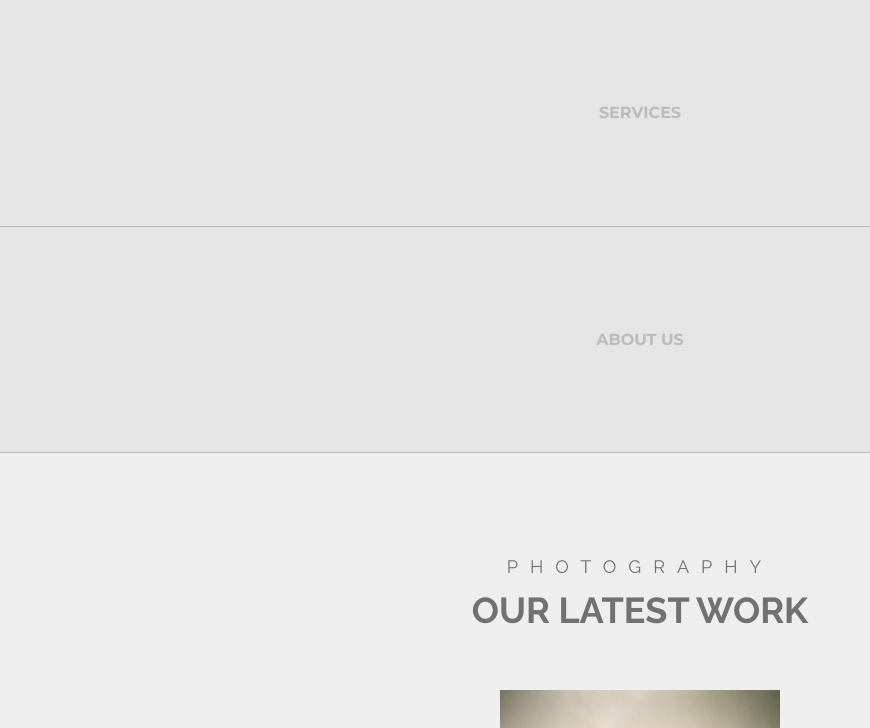
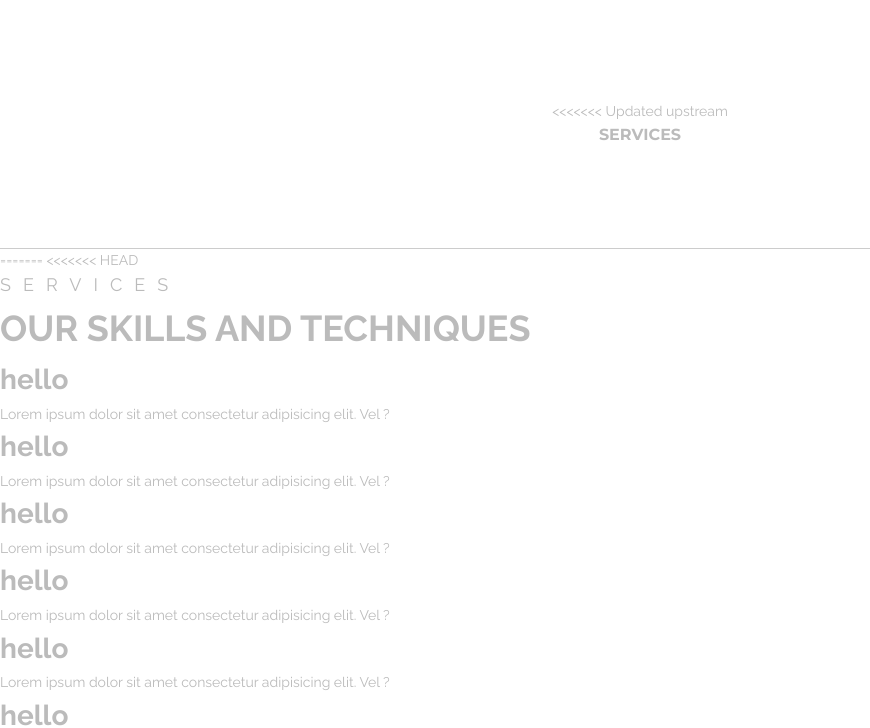
Before and after one commit to manikagnish/photography, a PHP site: page / in a window 1280 px wide. Shown: the part 800-1528 px from the top of the page, without its empty margins (0-870 px from the left). Run offline with PHP 8.4, Linux system fonts and the light colour scheme; some web fonts are replaced; grey boxes are pictures that could not be loaded.

Commit message:
about , service and footer added

```diff
--- a/css/main.css
+++ b/css/main.css
@@ -929,9 +929,110 @@ label {
   gap: 2rem;
 }
 
+.services {
+  display: block !important;
+  background-color: white !important;
+  text-align: center;
+}
+
+.services ul {
+  margin-top: 40px;
+  display: -webkit-box;
+  display: -ms-flexbox;
+  display: flex;
+  margin-left: 140px;
+  margin-right: 140px;
+}
+
+.services li {
+  list-style: none;
+  padding: 30px;
+  margin-left: 20px;
+  -webkit-transition: all 0.5s ease-in;
+  transition: all 0.5s ease-in;
+}
+
+.services li h1 {
+  color: black;
+  -webkit-transition: all 0.5s ease-in;
+  transition: all 0.5s ease-in;
+}
+
+.services li:hover {
+  -webkit-box-shadow: 2px 2px 2px 2px gainsboro;
+          box-shadow: 2px 2px 2px 2px gainsboro;
+}
+
+.services li:hover h1 {
+  color: gold;
+}
+
 .footer {
   height: 50rem;
   background: #262626;
+  display: -webkit-box;
+  display: -ms-flexbox;
+  display: flex;
+}
+
+.footer h1 {
+  margin-bottom: 20px;
+}
+
+.footer_1 {
+  color: white;
+  margin-left: 80px;
+  width: 400px;
+}
+
+.footer_2 {
+  color: white;
+  margin-left: 30px;
+  width: 300px;
+}
+
+.footer_2 p {
+  margin-bottom: 10px;
+}
+
+.footer_3 {
+  color: white;
+  width: auto;
+}
+
+.footer_3 ul {
+  display: block i !important;
+}
+
+.footer_3 li {
+  list-style: none;
+  margin-bottom: 10px;
+}
+
+.footer_4 {
+  margin-left: 280px;
+  color: white;
+}
+
+.footer_4 ul {
+  display: -webkit-box;
+  display: -ms-flexbox;
+  display: flex;
+}
+
+.footer_4 li {
+  margin-left: 30px;
+  margin-bottom: 10px;
+  list-style: none;
+}
+
+.footer_4 li:first-child {
+  margin-left: 0px;
+}
+
+.footer_image {
+  height: 80px;
+  width: 80px;
 }
 
 .pseudo {
@@ -969,4 +1070,34 @@ section:not(:first-of-type) {
 .hidden {
   display: none;
 }
+
+.about {
+  display: -webkit-box;
+  display: -ms-flexbox;
+  display: flex;
+  background-color: #F9F9F9;
+}
+
+.about_text {
+  width: -webkit-fit-content;
+  width: -moz-fit-content;
+  width: fit-content;
+  margin-left: 80px;
+  margin-right: 40px;
+}
+
+.about li {
+  margin-bottom: 10px;
+  list-style: none;
+}
+
+.about p {
+  margin-bottom: 10px;
+  margin-top: 10px;
+}
+
+.about_photo {
+  height: 400px;
+  width: 700px;
+}
 /*# sourceMappingURL=main.css.map */
--- a/css/main.scss
+++ b/css/main.scss
@@ -18,10 +18,64 @@
 @import "./pages/work";
 @import "./pages/team";
 @import "./pages/testimonial";
+@import "./pages/services";
 
 .footer {
   height: 50rem;
   background: #262626;
+  display: flex;
+  h1{
+    margin-bottom: 20px;
+  }
+
+  &_1{
+    color:white;
+    margin-left:80px;
+    width: 400px;
+
+  }
+  &_2{
+    color:white;
+    margin-left: 30px;
+    width:300px;
+
+    p{
+      margin-bottom: 10px;
+    }
+  }
+  &_3{
+    color:white;
+    width:auto;
+
+    ul{
+      display:block i !important;
+    }
+    li{
+      list-style: none;
+      margin-bottom: 10px;
+    }
+  }
+
+  &_4{
+    margin-left: 280px;
+    color:white;
+
+  ul{
+    display: flex;
+  }
+  li{
+    margin-left: 30px;
+    margin-bottom: 10px;
+    list-style: none;
+    &:first-child{
+      margin-left: 0px;
+    }
+  }
+  }
+  &_image{
+    height:80px;
+    width:80px;
+  }
 }
 
 .pseudo {
@@ -52,3 +106,25 @@ section:not(:first-of-type) {
 .hidden {
   display: none;
 }
+.about{
+  display: flex;
+  background-color: #F9F9F9;
+
+  &_text{
+    width:fit-content;
+    margin-left: 80px;
+    margin-right: 40px;
+  }
+  li{
+    margin-bottom: 10px;
+    list-style: none;
+  };
+  p{
+    margin-bottom: 10px;
+    margin-top: 10px;
+  }
+  &_photo{
+    height:400px;
+    width:700px;
+  }
+}
--- /dev/null
+++ b/css/pages/_services.scss
@@ -0,0 +1,31 @@
+.services{
+    display: block !important;
+    background-color: white !important;
+    text-align: center;
+
+    ul{
+        margin-top: 40px;
+        display: flex;
+        margin-left: 140px;
+        margin-right: 140px;
+    }
+li{
+    list-style: none;
+    padding: 30px;
+    margin-left: 20px;
+    transition: all 0.5s ease-in;
+    h1{
+        color:black;
+        transition: all 0.5s ease-in;
+
+    }
+    &:hover{
+        box-shadow: 2px 2px 2px 2px gainsboro ;
+        h1{
+            color:gold;
+        }
+    }
+
+}
+
+}
--- a/index.html
+++ b/index.html
@@ -141,12 +141,55 @@
 
 <!---SERVICES-->
 <section class="services pseudo" id="services">
+<<<<<<< Updated upstream
   <h2 class="heading-primary">SERVICES</h2>
 </section>
+=======
+<<<<<<< HEAD
+
+  <div class="heading ">
+  <h2 class="heading-primary--smaller">SERVICES</h2>
+  <h1 class="heading-primary--sub">OUR SKILLS AND TECHNIQUES</h1>
+</div>
+<div>
+  <ul>
+    <li class="skills"> <h1>hello</h1><p>Lorem ipsum dolor sit amet consectetur adipisicing elit. Vel ?</p></li>
+    <li class="skills">  <h1>hello</h1><p>Lorem ipsum dolor sit amet consectetur adipisicing elit. Vel ?</p</li>
+    <li class="skills">  <h1>hello</h1><p>Lorem ipsum dolor sit amet consectetur adipisicing elit. Vel ?</p</li>
+  </ul>
+  <ul>
+    <li class="skills">  <h1>hello</h1><p>Lorem ipsum dolor sit amet consectetur adipisicing elit. Vel ?</p</li>
+    <li class="skills">  <h1>hello</h1><p>Lorem ipsum dolor sit amet consectetur adipisicing elit. Vel ?</p</li>
+    <li class="skills">  <h1>hello</h1><p>Lorem ipsum dolor sit amet consectetur adipisicing elit. Vel ?</p</li>
+  </ul>
+</div>
+
+  </section>
+=======
+  <h2 class="heading-primary">SERVICES</h2>
+</section>
+>>>>>>> 08ed110382b28a0fceeef84dd621ea99f8ceb0bb
+>>>>>>> Stashed changes
 
 <!---ABOUT US-->
 <section class="about pseudo" id="about" >
-  <h2 class="heading-primary">ABOUT US</h2>
+  <div class="about_text">
+    <div class="heading">
+  <h2 class="heading-primary--smaller">ABOUT US</h2>
+  <h1 class="heading-primary--sub" >MASTERPICE IN MAKING</h1>
+</div>
+<p>Lorem ipsum dolor sit amet, consectetur adipisicing elit. Recusandae repellat iure doloribus minus facilis, quam voluptate aliquid illum laboriosam, odio quasi corrupti alias quisquam neque maiores delectus quae hic nobis?</p>
+<ul>
+  <li>hello</li>
+  <li>hello</li>
+  <li>hello</li>
+  <li>hello</li>
+</ul>
+
+</div>
+<div class="about_image" >
+ <img class="about_photo" src="resources/images/img-home.jpg">
+</div>
 </section>
 
 <!---Our work-->
@@ -497,10 +540,41 @@
 <!---FOOTER-->
 <section class="footer">
 
-    <div>
+    <div class="footer_1">
+      <h1 >ABOUT US</h1>
+      <p>Lorem ipsum dolor, sit amet consectetur adipisicing elit. Enim asperiores quia cupiditate autem, officia iure, nemo soluta dignissimos quaerat, a quidem inventore amet dolorum et! Veritatis dignissimos voluptate nobis maxime!</p>
+    </div>
 
-      <h1  style="color:white;">ABOUT US</h1>
-      <p></p>
+    <div class="footer_2">
+      <h1> CONTACT</h1>
+      <p>counrty street name</p>
+      <p>2109721047213</p>
+      <p>company@name.com</p>
+      <p>mon -fri 9:000-6:00</p>
+    </div>
+    <div class="footer_3">
+      <h1>RECENT POSTS</h1>
+      <ul>
+        <li>travel, uncategorized</li>
+        <li> travell</li>
+        <li>sports </li>
+      </ul>
+    </div>
+    <div class="footer_4">
+      <h1>LATEST PROJECTS</h1>
+      <ul>
+        <li><img src="/resources/images/images.jpg" class="footer_image"></li>
+        <li><img src="/resources/images/images.jpg" class="footer_image"></li>
+        <li><img src="/resources/images/images.jpg" class="footer_image"></li>
+        <li><img src="/resources/images/images.jpg" class="footer_image"></li>
+      </ul>
+      <ul>
+        <li><img src="/resources/images/images.jpg" class="footer_image"></li>
+        <li><img src="/resources/images/images.jpg" class="footer_image"></li>
+        <li><img src="/resources/images/images.jpg" class="footer_image"></li>
+        <li><img src="/resources/images/images.jpg" class="footer_image"></li>
+      </ul>
+
     </div>
 </section>
 
```
Also changed, not shown: resources/images/images.jpg (added), 1 other file.
